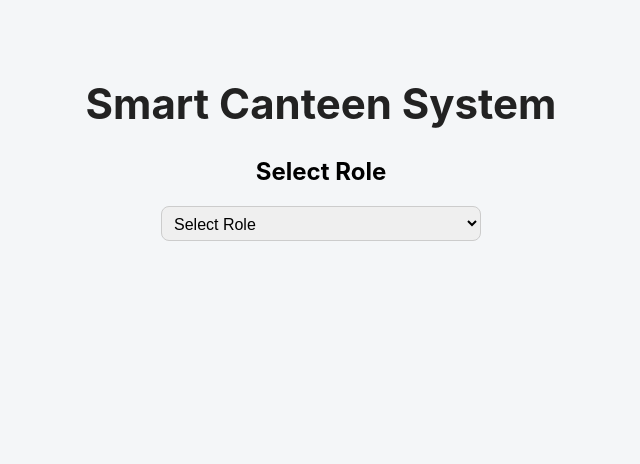
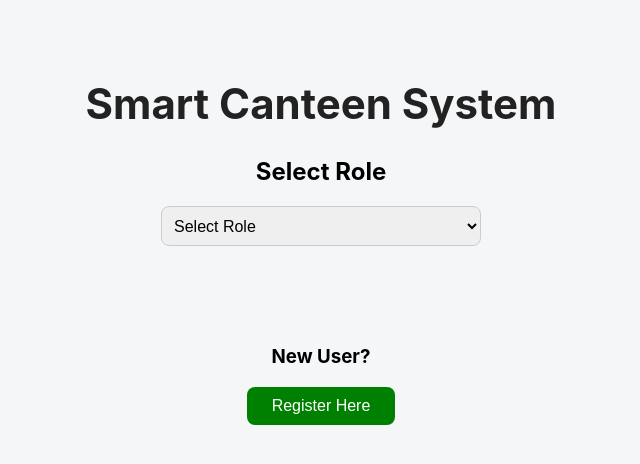
Before and after one commit to Sanjeeta156/mirax-project, a React (Create React App) app in the folder frontend/: page / in a window 1280 px wide. Shown: the top 464 px of the page, without its empty margins (319-959 px from the left). Built offline with nearby package versions, Linux system fonts and the light colour scheme.

Commit message:
Added register button on login page

```diff
--- a/frontend/src/Login.js
+++ b/frontend/src/Login.js
@@ -81,6 +81,7 @@ function Login() {
       >
         Smart Canteen System
       </h1>
+
       <h2>Select Role</h2>
 
       <select
@@ -88,7 +89,7 @@ function Login() {
         onChange={(e) => setRole(e.target.value)}
         style={{
           width: "320px",
-    height: "35px",
+          height: "40px",
           padding: "8px",
           fontSize: "16px",
           borderRadius: "8px",
@@ -118,16 +119,18 @@ function Login() {
 
       {role === "customer" && (
 
-        <button onClick={loginUser}
+        <button
+          onClick={loginUser}
           style={{
             backgroundColor: "blue",
             color: "white",
             padding: "10px 20px",
             border: "none",
-    borderRadius: "39px",
+            borderRadius: "30px",
             fontSize: "16px",
             cursor: "pointer"
-  }}>
+          }}
+        >
           Enter Customer Section
         </button>
 
@@ -143,7 +146,7 @@ function Login() {
             onChange={(e) => setUsername(e.target.value)}
             style={{
               width: "310px",
-    height: "15px",
+              height: "18px",
               padding: "8px",
               fontSize: "16px",
               borderRadius: "8px",
@@ -159,7 +162,7 @@ function Login() {
             onChange={(e) => setPassword(e.target.value)}
             style={{
               width: "310px",
-          height: "15px",
+              height: "18px",
               padding: "8px",
               fontSize: "16px",
               borderRadius: "8px",
@@ -169,7 +172,8 @@ function Login() {
 
           <br /><br />
 
-          <button onClick={loginUser}
+          <button
+            onClick={loginUser}
             style={{
               backgroundColor: "blue",
               color: "white",
@@ -187,6 +191,27 @@ function Login() {
 
       )}
 
+      <br /><br /><br />
+
+      <h3>
+        New User?
+      </h3>
+
+      <button
+        onClick={() => navigate("/register")}
+        style={{
+          backgroundColor: "green",
+          color: "white",
+          padding: "10px 25px",
+          border: "none",
+          borderRadius: "8px",
+          fontSize: "16px",
+          cursor: "pointer"
+        }}
+      >
+        Register Here
+      </button>
+
     </div>
   );
 }
```
Lines whose indentation alone changed are shown as unchanged.
